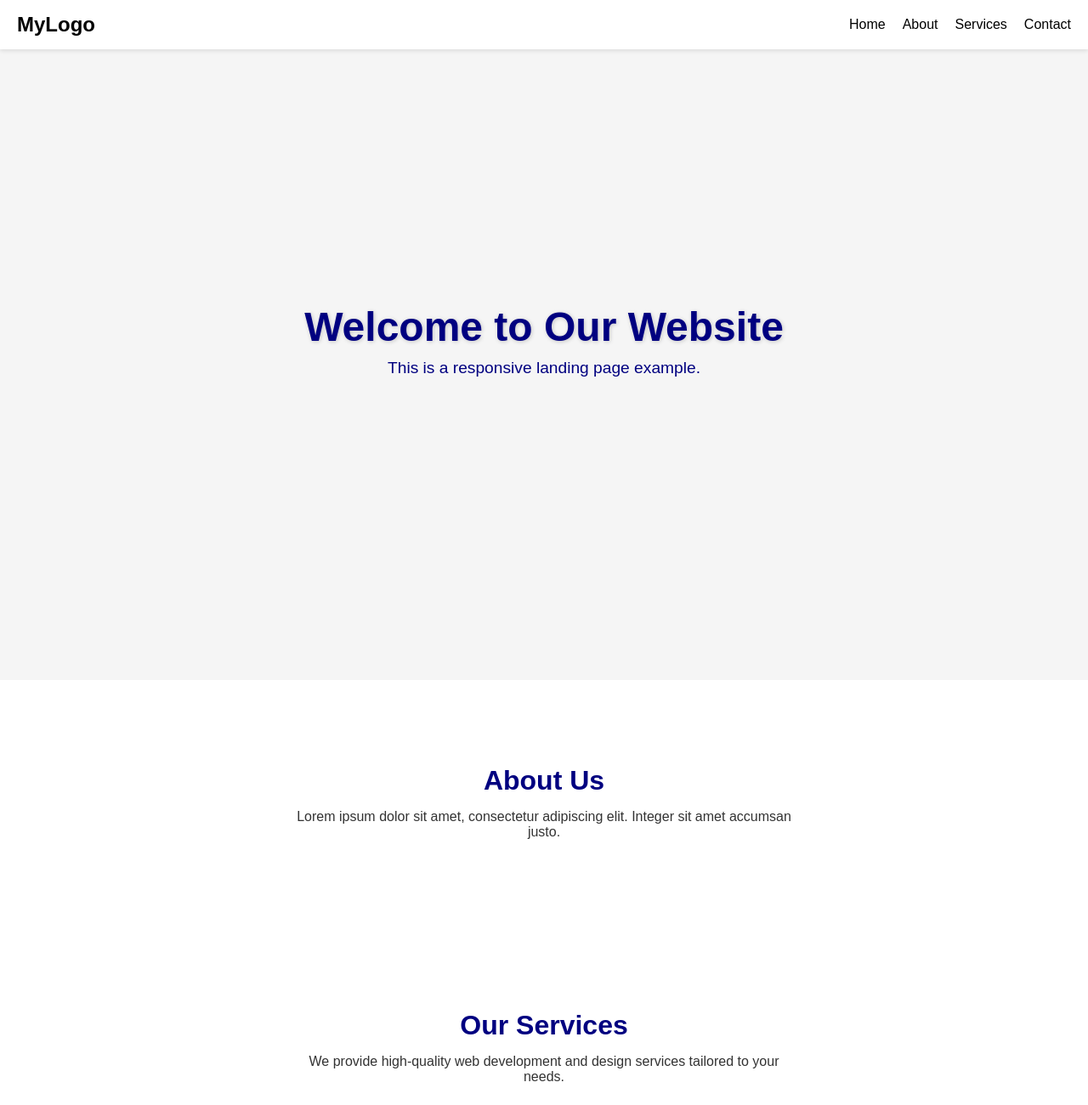
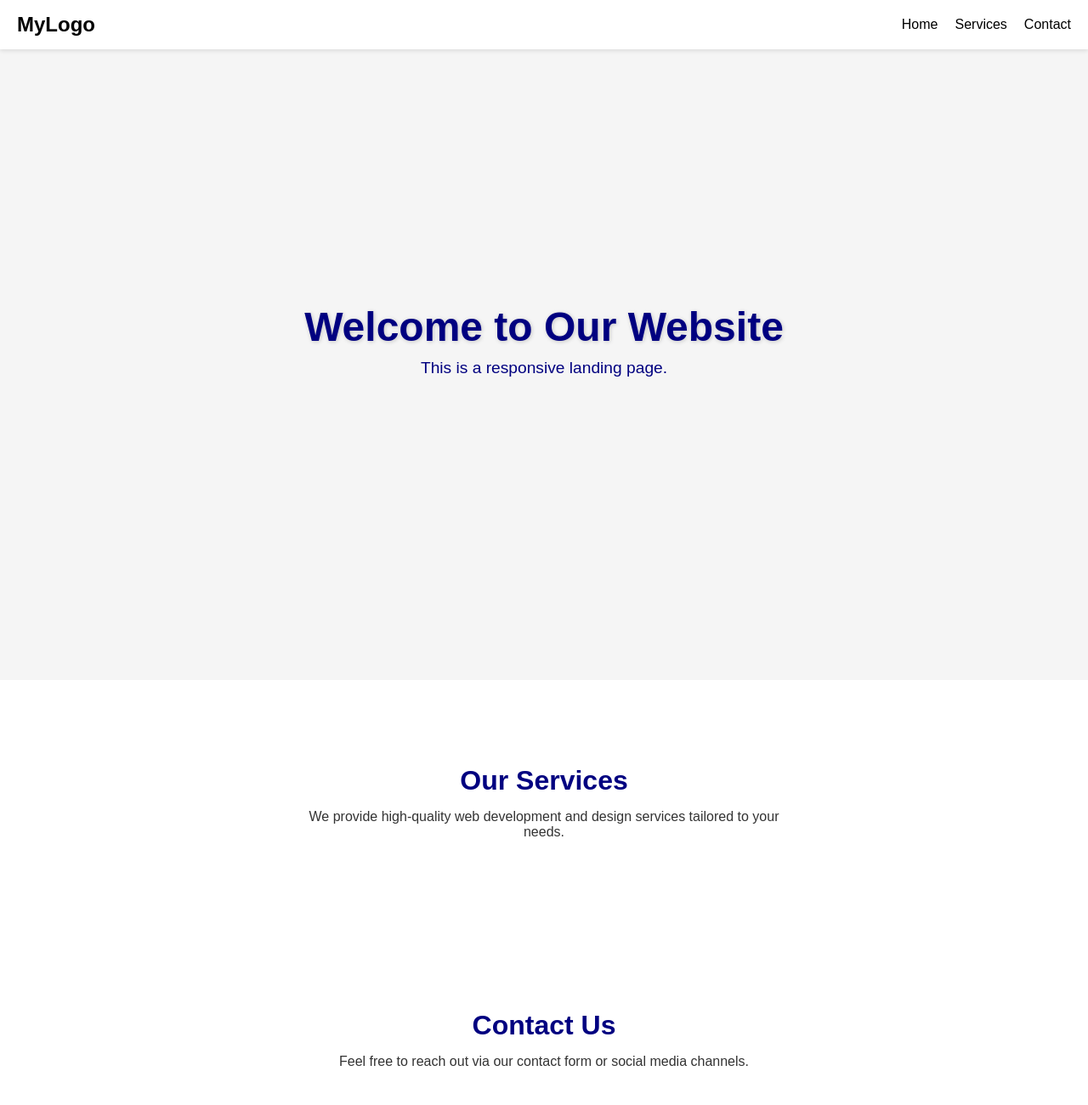
Before and after one commit to MISHTHI02/PRODIGY_INTERNSHIP_TASKS, a plain HTML site: page index.html in a window 1280 px wide. Shown: the top 1300 px of the page at 85% size. Drawn offline with Linux system fonts and the light colour scheme.

Commit message:
Add files via upload

```diff
--- a/index.html
+++ b/index.html
@@ -137,7 +137,6 @@
     <div class="logo">MyLogo</div>
     <ul>
       <li><a href="#home">Home</a></li>
-      <li><a href="#about">About</a></li>
       <li><a href="#services">Services</a></li>
       <li><a href="#contact">Contact</a></li>
     </ul>
@@ -145,12 +144,7 @@
 
   <section class="hero" id="home">
     <h1>Welcome to Our Website</h1>
-    <p>This is a responsive landing page example.</p>
-  </section>
-
-  <section class="content" id="about">
-    <h2>About Us</h2>
-    <p>Lorem ipsum dolor sit amet, consectetur adipiscing elit. Integer sit amet accumsan justo.</p>
+    <p>This is a responsive landing page.</p>
   </section>
 
   <section class="content" id="services">
```
